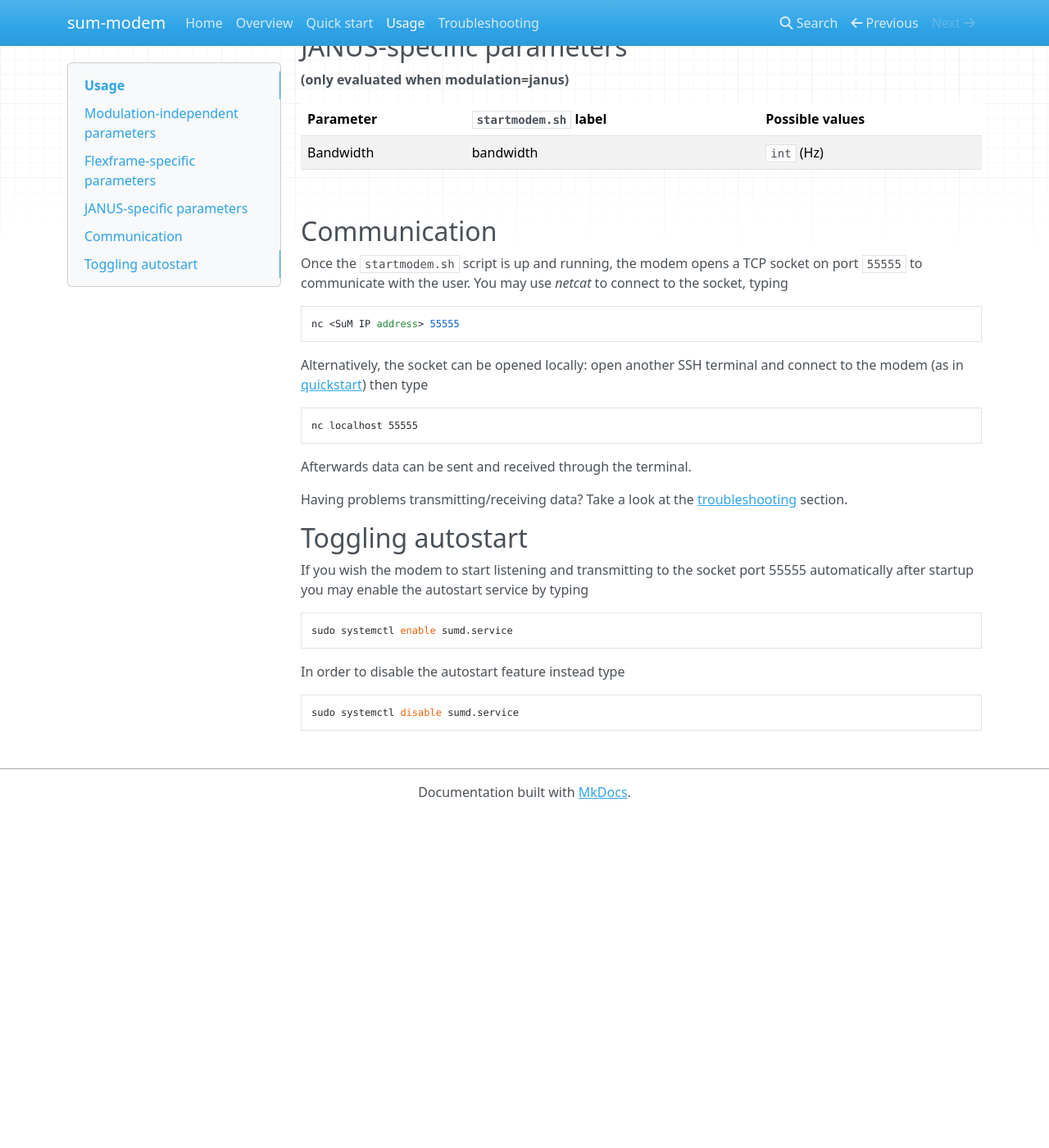
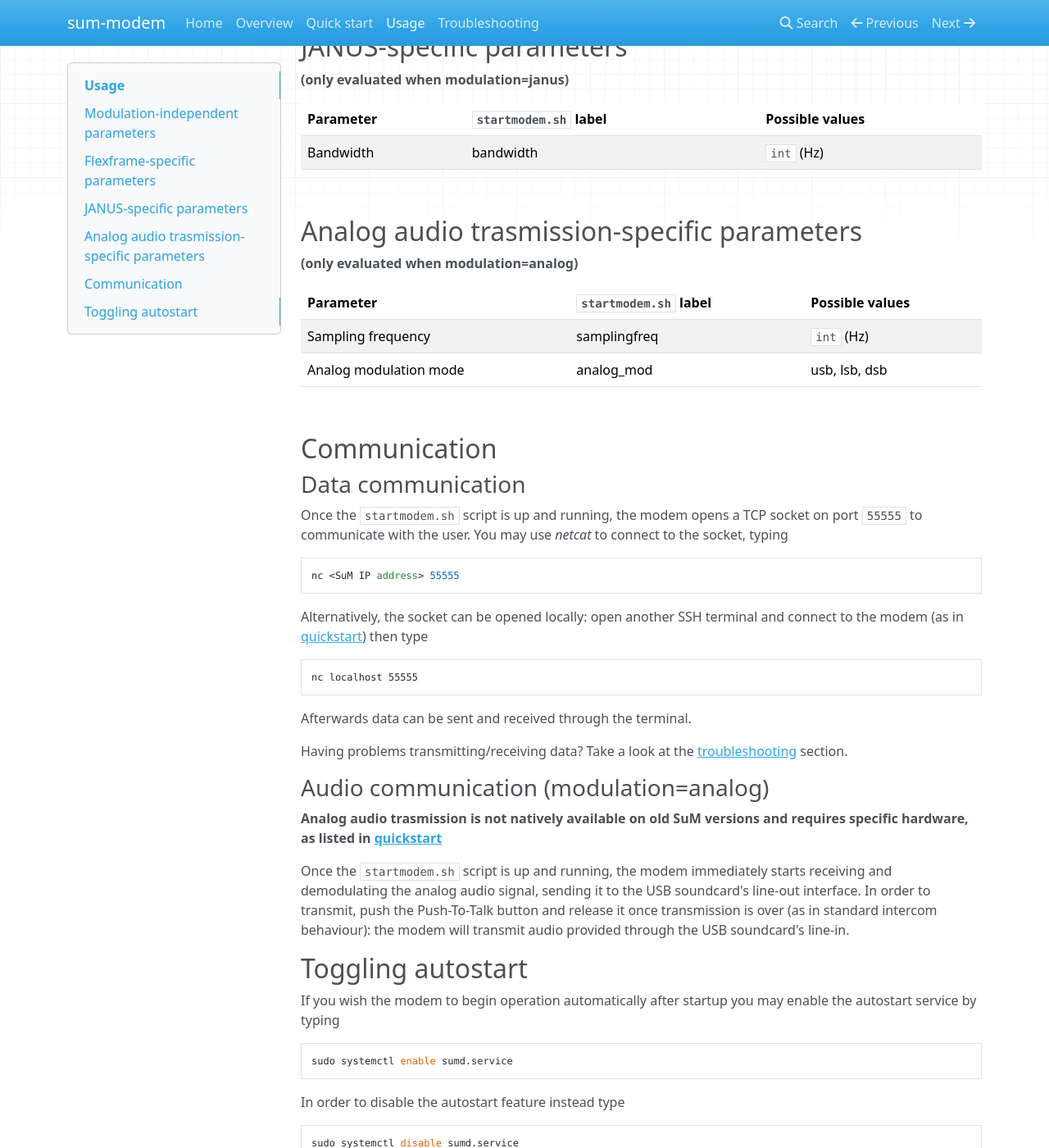
Before and after one commit to subseapulse/sum-doc, an MkDocs documentation site: the page built from docs/usage.md, in a window 1280 px wide and 1400 px high, scrolled down 963 px. Shown: the whole window at 82% size. Built offline with MkDocs 1.6.1, drawn with Linux system fonts in a browser that asks for light colours; nearby versions of some CDN libraries; before the commit the page ends 1957 px from its top, so only the background shows below that; some of the changed text lies outside the part shown.

Commit message:
new content

```diff
--- a/docs/usage.md
+++ b/docs/usage.md
@@ -13,7 +13,7 @@ Most parameters can be conveniently changed by editing the `startmodem.sh` file.
 |-------------------------------|-----------------------|-----------------------------------|
 |ID (source address)			|id						|`int` [1;15]						|
 |Carrier frequency				|carrier				|`int` (Hz)							|
-|Modulation technique			|modulation				|flex,janus,flexofdm				|
+|Modulation technique			|modulation				|flex,janus,flexofdm,analog				|
 |Output amplifier gain			|gain					|`float` [0.01;0.99]				|
 
 <br>
@@ -39,7 +39,18 @@ Most parameters can be conveniently changed by editing the `startmodem.sh` file.
 
 <br>
 
+##Analog audio trasmission-specific parameters
+**(only evaluated when modulation=analog)**
+
+|Parameter						|`startmodem.sh` label	|Possible values					|
+|-------------------------------|-----------------------|-----------------------------------|
+|Sampling frequency						|samplingfreq				|`int` (Hz)							|
+|Analog modulation mode					|analog_mod				|usb, lsb, dsb							|
+
+<br>
+
 ##Communication
+###Data communication
 Once the `startmodem.sh` script is up and running, the modem opens a TCP socket on port `55555` to communicate with the user.
 You may use *netcat* to connect to the socket, typing
 
@@ -53,8 +64,13 @@ Afterwards data can be sent and received through the terminal.
 
 Having problems transmitting/receiving data? Take a look at the [troubleshooting](help.md) section.
 
+###Audio communication (modulation=analog)
+**Analog audio trasmission is not natively available on old SuM versions and requires specific hardware, as listed in [quickstart](quickstart.md)**
+
+Once the `startmodem.sh` script is up and running, the modem immediately starts receiving and demodulating the analog audio signal, sending it to the USB soundcard's line-out interface. In order to transmit, push the Push-To-Talk button and release it once transmission is over (as in standard intercom behaviour): the modem will transmit audio provided through the USB soundcard's line-in.
+
 ##Toggling autostart
-If you wish the modem to start listening and transmitting to the socket port 55555 automatically after startup you may enable the autostart service by typing
+If you wish the modem to begin operation automatically after startup you may enable the autostart service by typing
 
 	sudo systemctl enable sumd.service
 
```
Also changed, not shown: docs/help.md (added, +2 -0 lines), docs/index.md (+1 -0 lines), docs/overview.md (+6 -3 lines), docs/quickstart.md (+7 -0 lines), 3 other files.
